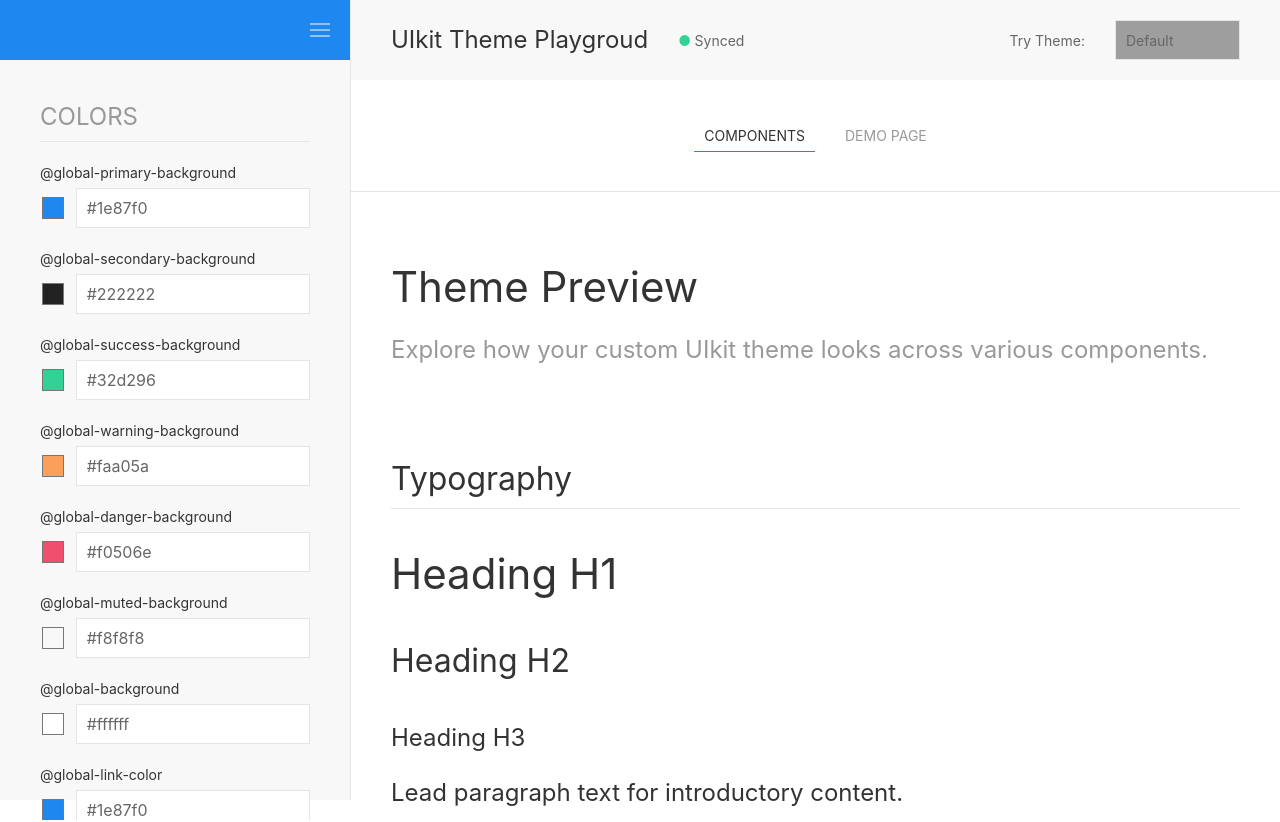
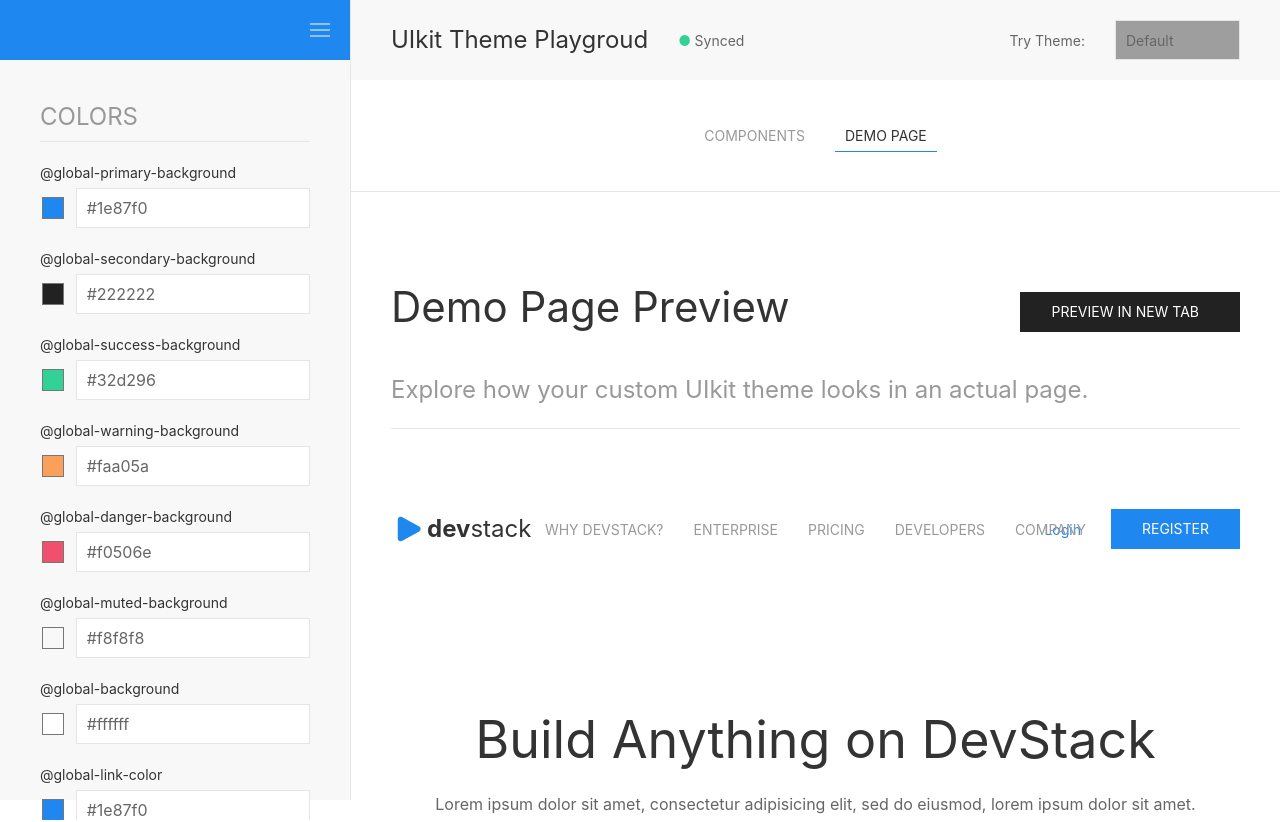
Before and after one commit to cyishere/uikit-theme-playground, a Vue app: page / in a window 1280 px wide. Shown: the top 822 px of the page. Built offline with nearby package versions, Linux system fonts and the light colour scheme; grey boxes are pictures that could not be loaded.

Commit message:
Refactor: add demo page router

```diff
--- a/src/App.vue
+++ b/src/App.vue
@@ -1,35 +1,7 @@
 <script setup lang="ts">
-import { ref } from 'vue';
-import PreviewCanvas from './components/PreviewCanvas.vue';
-import Sidebar from './components/SideBar.vue';
-import Toolbar from './components/ToolBar.vue';
-import ThemeController from './components/ThemeController.vue';
-
-const compiling = ref(false);
+import { RouterView } from 'vue-router';
 </script>
 
 <template>
-  <div class="tp-wrapper" :data-compiling="compiling">
-    <Sidebar>
-      <ThemeController v-model:compiling="compiling" />
-    </Sidebar>
-    <main class="tp-main">
-      <Toolbar v-model:compiling="compiling">
-        <ThemeController v-model:compiling="compiling" />
-      </Toolbar>
-      <PreviewCanvas />
-    </main>
-  </div>
+  <RouterView />
 </template>
-
-<style scoped>
-.tp-wrapper {
-  display: flex;
-  justify-content: flex-start;
-  align-items: stretch;
-}
-
-.tp-main {
-  flex: 1;
-}
-</style>
--- /dev/null
+++ b/src/HomeView.vue
@@ -0,0 +1,35 @@
+<script setup lang="ts">
+import { ref } from 'vue';
+import PreviewCanvas from './components/PreviewCanvas.vue';
+import Sidebar from './components/SideBar.vue';
+import Toolbar from './components/ToolBar.vue';
+import ThemeController from './components/ThemeController.vue';
+
+const compiling = ref(false);
+</script>
+
+<template>
+	<div class="tp-wrapper" :data-compiling="compiling">
+		<Sidebar>
+			<ThemeController v-model:compiling="compiling" />
+		</Sidebar>
+		<main class="tp-main">
+			<Toolbar v-model:compiling="compiling">
+				<ThemeController v-model:compiling="compiling" />
+			</Toolbar>
+			<PreviewCanvas />
+		</main>
+	</div>
+</template>
+
+<style scoped>
+.tp-wrapper {
+	display: flex;
+	justify-content: flex-start;
+	align-items: stretch;
+}
+
+.tp-main {
+	flex: 1;
+}
+</style>
--- a/src/components/DemoPageComponents/Icons/BigBox.vue
+++ b/src/components/DemoPageComponents/Icons/BigBox.vue
@@ -6,7 +6,7 @@
     height="280"
     viewBox="0 0 500 500"
     xmlns="http://www.w3.org/2000/svg"
-    class="uk-text-emphasis el-image uk-svg"
+    class="uk-text-emphasis uk-svg"
   >
     <path
       class="uk-preserve"
--- a/src/components/DemoPageComponents/Icons/BigClip.vue
+++ b/src/components/DemoPageComponents/Icons/BigClip.vue
@@ -6,7 +6,7 @@
     height="280"
     viewBox="0 0 500 500"
     xmlns="http://www.w3.org/2000/svg"
-    class="uk-text-emphasis el-image uk-svg"
+    class="uk-text-emphasis uk-svg"
   >
     <path
       class="uk-preserve"
--- a/src/components/DemoPageComponents/Icons/BigCog.vue
+++ b/src/components/DemoPageComponents/Icons/BigCog.vue
@@ -6,7 +6,7 @@
     height="280"
     viewBox="0 0 500 500"
     xmlns="http://www.w3.org/2000/svg"
-    class="uk-text-emphasis el-image uk-svg"
+    class="uk-text-emphasis uk-svg"
   >
     <path
       class="uk-preserve"
--- /dev/null
+++ b/src/components/PagePreview.vue
@@ -0,0 +1,23 @@
+<script setup lang="ts">
+import DemoPageView from '@/views/DemoPageView.vue';
+</script>
+
+<template>
+	<div>
+		<div class="uk-padding uk-padding-remove-top">
+			<div class="uk-flex uk-flex-between uk-flex-bottom">
+				<h1 class="uk-margin-large-top">Demo Page Preview</h1>
+				<a href="/demo-page" class="uk-button uk-button-secondary uk-margin-bottom" target="_blank">
+					<span class="uk-margin-small-right">Preview in new tab</span>
+					<span uk-icon="link-external"></span
+				></a>
+			</div>
+			<p class="uk-text-lead uk-text-muted">
+				Explore how your custom UIkit theme looks in an actual page.
+			</p>
+			<hr />
+		</div>
+
+		<DemoPageView />
+	</div>
+</template>
--- a/src/components/PreviewCanvas.vue
+++ b/src/components/PreviewCanvas.vue
@@ -1,18 +1,18 @@
 <script setup lang="ts">
-import PreviewComponents from './PreviewComponents.vue';
-import PreviewPage from './PreviewPage.vue';
+import ComponentsPreview from './ComponentsPreview.vue';
+import PagePreview from './PagePreview.vue';
 </script>
 
 <template>
   <div>
     <ul class="uk-padding uk-flex-center" uk-tab>
-      <li class="uk-active"><a href="#">Components</a></li>
-      <li><a href="#">Demo Page</a></li>
+      <li><a href="#">Components</a></li>
+      <li class="uk-active"><a href="#">Demo Page</a></li>
     </ul>
 
     <div class="uk-switcher">
-      <PreviewComponents />
-      <PreviewPage />
+      <ComponentsPreview />
+      <PagePreview />
     </div>
   </div>
 </template>
--- a/src/components/PreviewPage.vue
+++ /dev/null
@@ -1,23 +0,0 @@
-<script setup lang="ts">
-import Header from './DemoPageComponents/HeaderSection.vue';
-import Hero from './DemoPageComponents/HeroSection.vue';
-import Services from './DemoPageComponents/ServicesSection.vue';
-import Tools from './DemoPageComponents/ToolsSection.vue';
-import Solution from './DemoPageComponents/SolutionSection.vue';
-import ChooseService from './DemoPageComponents/ChooseService.vue';
-import News from './DemoPageComponents/NewsSection.vue';
-import Footer from './DemoPageComponents/FooterSection.vue';
-</script>
-
-<template>
-  <div>
-    <Header />
-    <Hero />
-    <Services />
-    <Tools />
-    <Solution />
-    <ChooseService />
-    <News />
-    <Footer />
-  </div>
-</template>
--- a/src/router/index.ts
+++ b/src/router/index.ts
@@ -1,8 +1,13 @@
 import { createRouter, createWebHistory } from 'vue-router';
+import HomeView from '@/HomeView.vue';
+import DemoPageView from '@/views/DemoPageView.vue';
 
 const router = createRouter({
   history: createWebHistory(import.meta.env.BASE_URL),
-  routes: []
+  routes: [
+    { path: '/', component: HomeView },
+    { path: '/demo-page', component: DemoPageView }
+  ]
 });
 
 export default router;
--- /dev/null
+++ b/src/views/DemoPageView.vue
@@ -0,0 +1,23 @@
+<script setup lang="ts">
+import Header from '../components/DemoPageComponents/HeaderSection.vue';
+import Hero from '../components/DemoPageComponents/HeroSection.vue';
+import Services from '../components/DemoPageComponents/ServicesSection.vue';
+import Tools from '../components/DemoPageComponents/ToolsSection.vue';
+import Solution from '../components/DemoPageComponents/SolutionSection.vue';
+import ChooseService from '../components/DemoPageComponents/ChooseService.vue';
+import News from '../components/DemoPageComponents/NewsSection.vue';
+import Footer from '../components/DemoPageComponents/FooterSection.vue';
+</script>
+
+<template>
+  <div>
+    <Header />
+    <Hero />
+    <Services />
+    <Tools />
+    <Solution />
+    <ChooseService />
+    <News />
+    <Footer />
+  </div>
+</template>
```
Also changed, not shown: src/components/ComponentsPreview.vue (renamed from src/components/PreviewComponents.vue).
